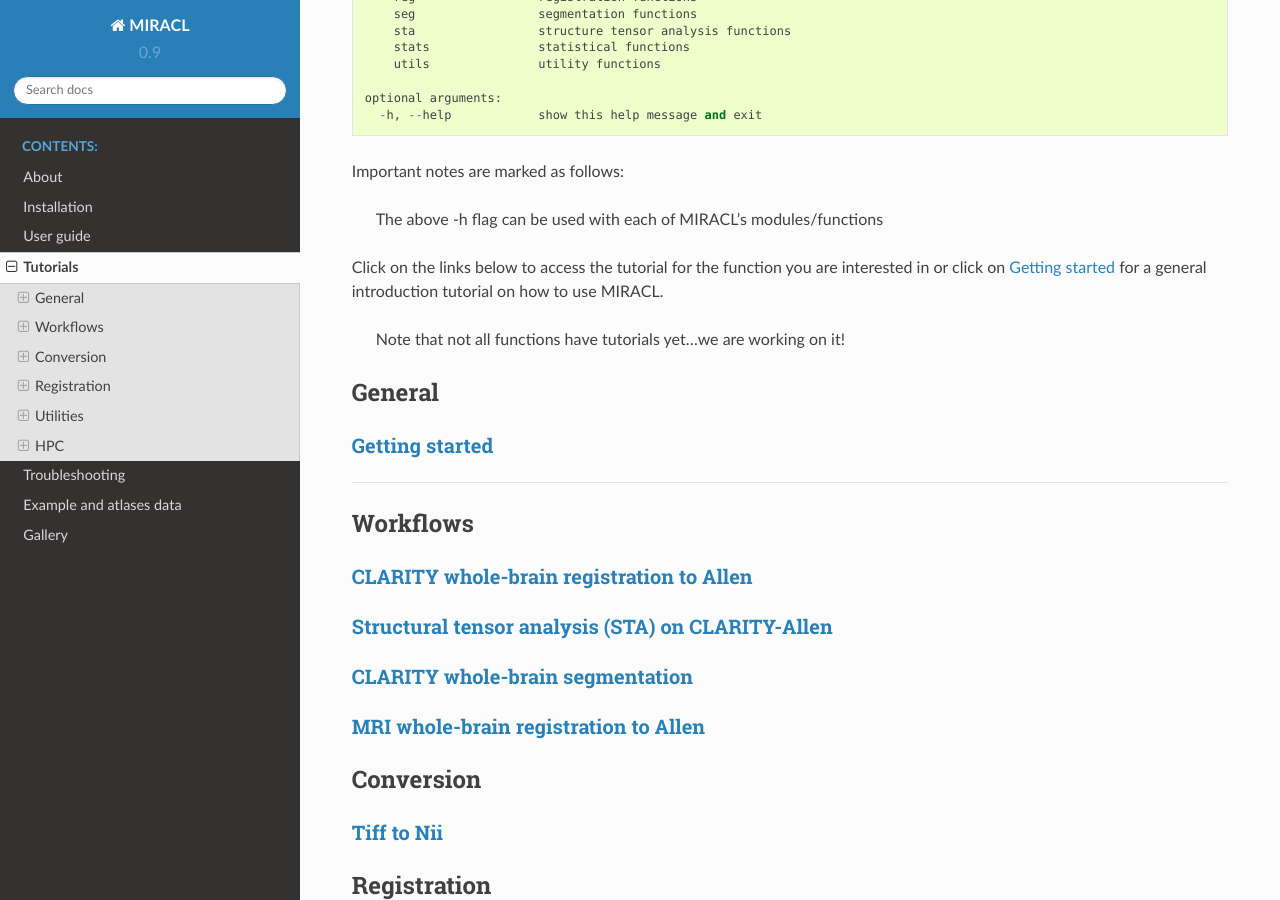
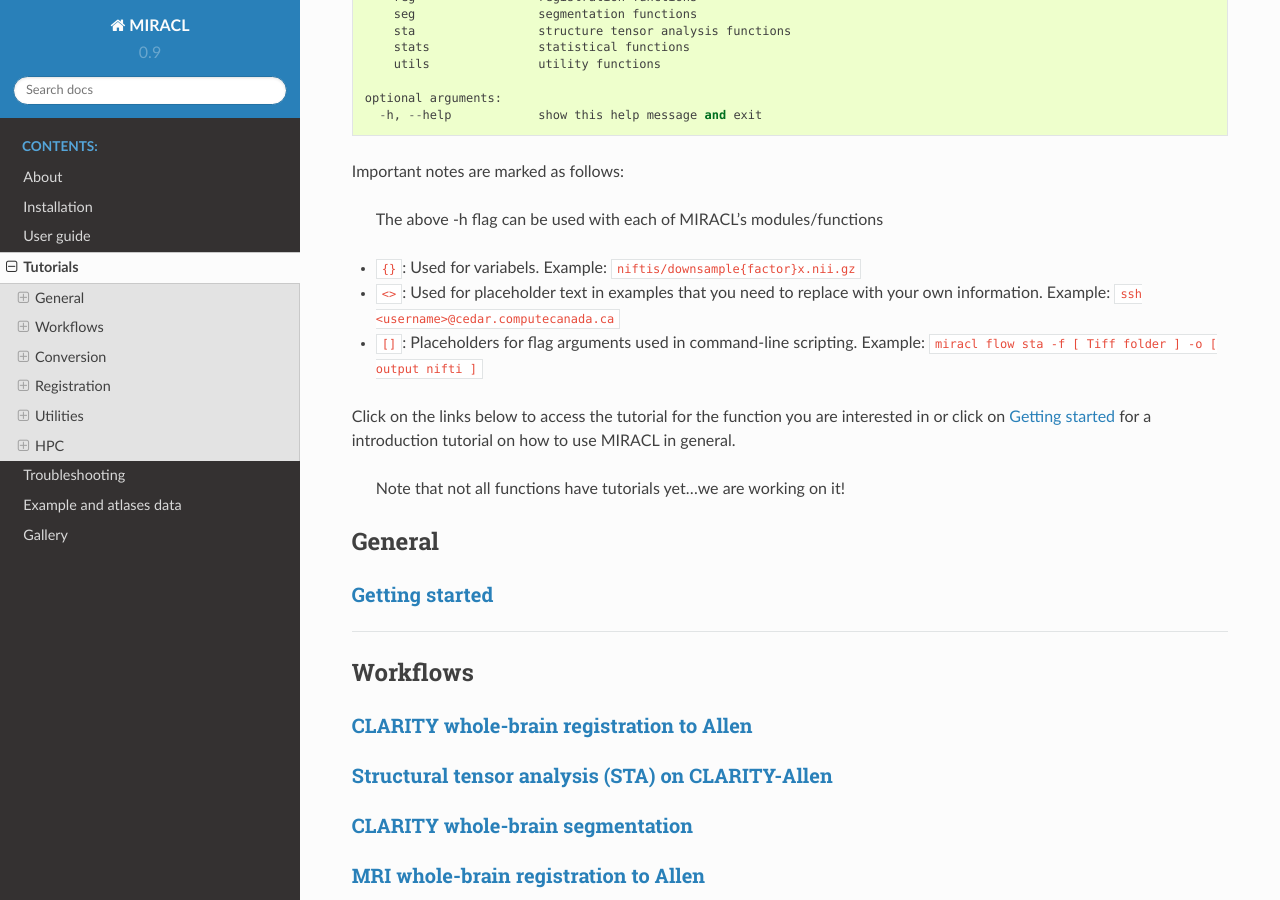
Before and after one commit to AICONSlab/MIRACL, a Sphinx documentation site: the page built from docs/tutorials.md, in a window 1280 px wide and 900 px high, scrolled down 529 px. Built offline with Sphinx 7.4.7 and the Read the Docs theme 2.0.0, drawn with Linux system fonts in a browser that asks for light colours.

Commit message:
[docs] improve formatting

```diff
--- a/docs/tutorials.md
+++ b/docs/tutorials.md
@@ -33,9 +33,15 @@
 
 > The above -h flag can be used with each of MIRACL's modules/functions
 
+- `{}`: Used for variabels. Example: `niftis/downsample{factor}x.nii.gz`
+- `<>`: Used for placeholder text in examples that you need to replace with
+your own information. Example: `ssh <username>@cedar.computecanada.ca`
+- `[]`: Placeholders for flag arguments used in command-line scripting.
+Example: `miracl flow sta -f [ Tiff folder ] -o [ output nifti ]`
+
 Click on the links below to access the tutorial for the function you are
 interested in or click on [Getting started](./tutorials/beginner/getting_started.md)
-for a general introduction tutorial on how to use MIRACL.
+for a introduction tutorial on how to use MIRACL in general.
 
 > Note that not all functions have tutorials yet...we are working on it!
 
```
Also changed, not shown: docs/tutorials/sta/sta.md (+6 -10 lines).
